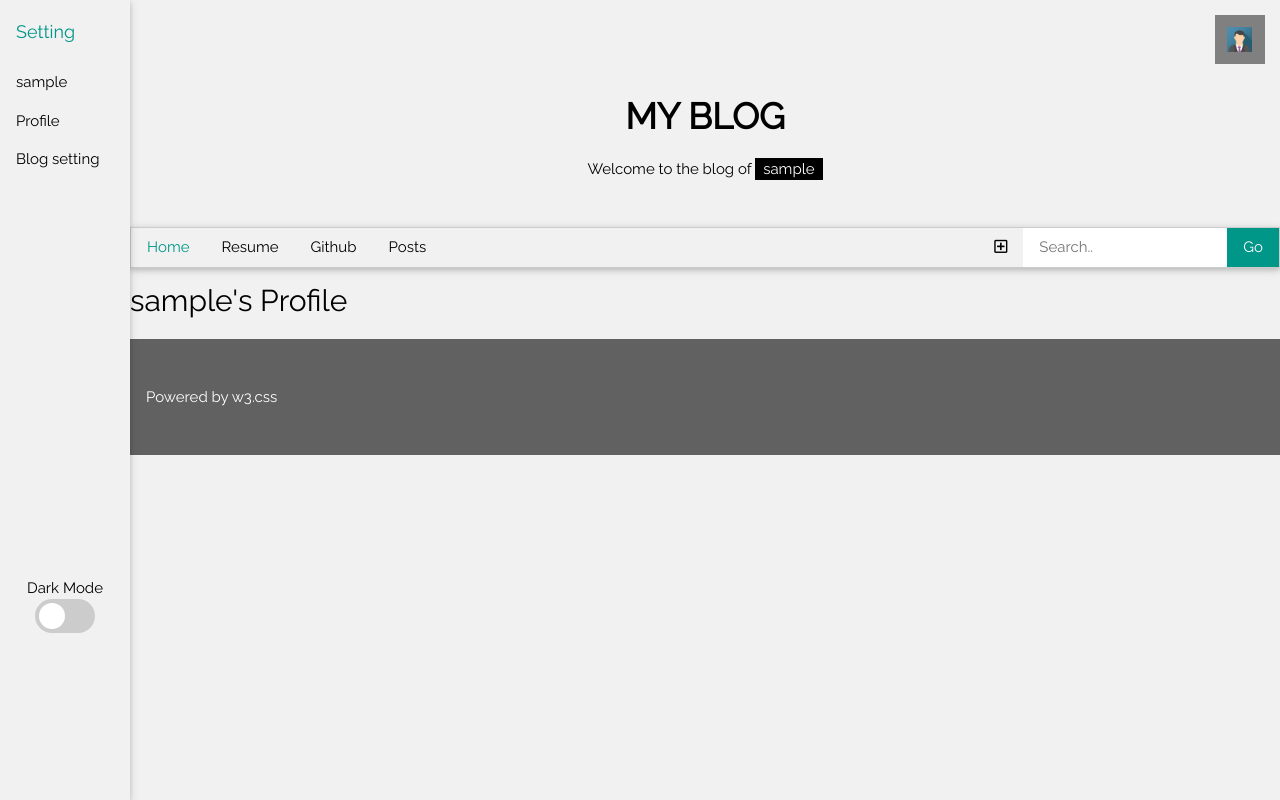
After one commit to SDB016/MyCommitBlog, a Django app: page /account/profile/ in a window 1280 px wide. The commit adds this page. Run offline with Django 3.2, Linux system fonts and the light colour scheme; the visitor is signed in with stand-in values (Sample User, id 1); some libraries are stand-ins or nearby versions.

Commit message:
feat: Make profile view

```diff
--- /dev/null
+++ b/myCommitBlog/account/templates/profile.html
@@ -0,0 +1,5 @@
+{% extends 'base.html' %}
+
+{% block content %}
+<h2>{{user}}'s Profile</h2>
+{% endblock %}
--- a/myCommitBlog/account/urls.py
+++ b/myCommitBlog/account/urls.py
@@ -6,4 +6,5 @@ urlpatterns = [
     path('login/',login_view,name="login"),
     path('logout/',logout_view,name='logout'),
     path('register/',register_view,name="signup"),
+    path('profile/',profile, name='profile')
 ]
--- a/myCommitBlog/account/views.py
+++ b/myCommitBlog/account/views.py
@@ -2,6 +2,7 @@ from django.shortcuts import redirect, render
 from django.contrib.auth.forms import AuthenticationForm, UserCreationForm
 from django.contrib.auth import authenticate, login, logout
 from .forms import RegisterForm
+from django.contrib.auth.decorators import login_required
 # Create your views here.
 
 
@@ -33,3 +34,7 @@ def register_view(request):
     else:
         form = RegisterForm()
         return render(request,'signup.html',{'form':form})
+
+@login_required
+def profile(request):
+    return render(request, 'profile.html')
--- a/myCommitBlog/myCommitBlog/templates/base.html
+++ b/myCommitBlog/myCommitBlog/templates/base.html
@@ -23,7 +23,7 @@
     <h5 class="w3-bar-item w3-text-teal">Setting</h5>
     {% if user.is_authenticated %}
     <button class="w3-bar-item w3-button tablink">{{user.username}}</button>
-    <button class="w3-bar-item w3-button tablink">Profile</button>
+    <button class="w3-bar-item w3-button tablink" onclick="location.href='{% url 'profile' %}'">Profile</button>
     <button class="w3-bar-item w3-button tablink">Blog setting</button>
     {% else %}
     <button class="w3-bar-item w3-button tablink" onclick="location.href='{% url 'login' %}'">Sign in</button>
```
